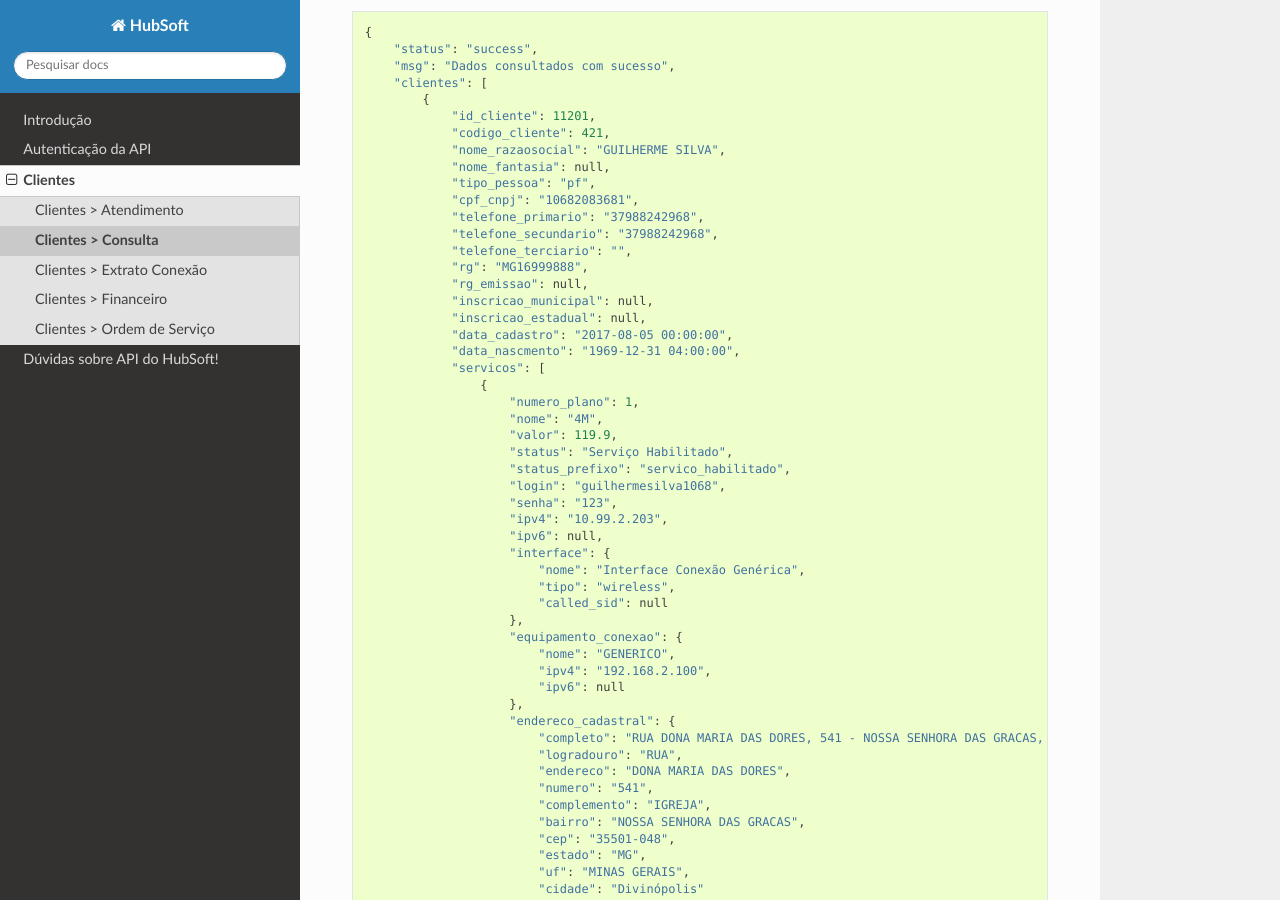
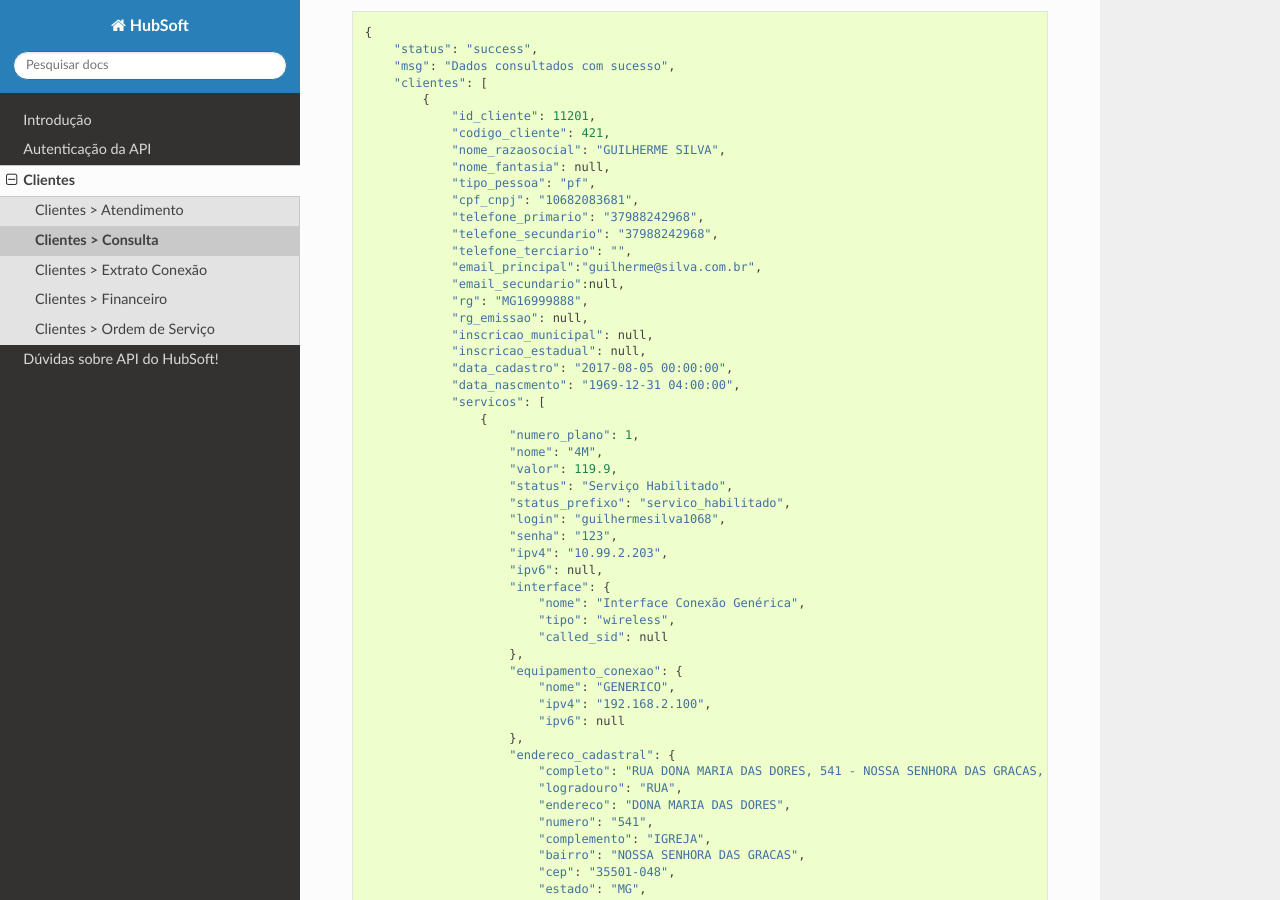
Before and after one commit to hubsoftbrasil/api, a Sphinx documentation site: the page built from docs/source/clientes/consulta.rst, in a window 1280 px wide and 900 px high, scrolled down 1165 px. Built offline with Sphinx 7.4.7 and the Read the Docs theme 2.0.0, drawn with Linux system fonts in a browser that asks for light colours; some of the changed text lies outside the part shown.

Commit message:
Acrescentando atributos de e-mail principal e secundario

```diff
--- a/docs/source/clientes/consulta.rst
+++ b/docs/source/clientes/consulta.rst
@@ -54,6 +54,8 @@ Retorno da requisição GET::
 	            "telefone_primario": "37988242968",
 	            "telefone_secundario": "37988242968",
 	            "telefone_terciario": "",
+		    "email_principal":"guilherme@silva.com.br",
+		    "email_secundario":null,
 	            "rg": "MG16999888",
 	            "rg_emissao": null,
 	            "inscricao_municipal": null,
@@ -142,6 +144,8 @@ Retorno da requisição GET::
 	            "telefone_primario": "37999450812",
 	            "telefone_secundario": "37999452812",
 	            "telefone_terciario": "",
+		    "email_principal":null,
+		    "email_secundario":null,
 	            "rg": "MG11298180",
 	            "rg_emissao": null,
 	            "inscricao_municipal": null,
```
